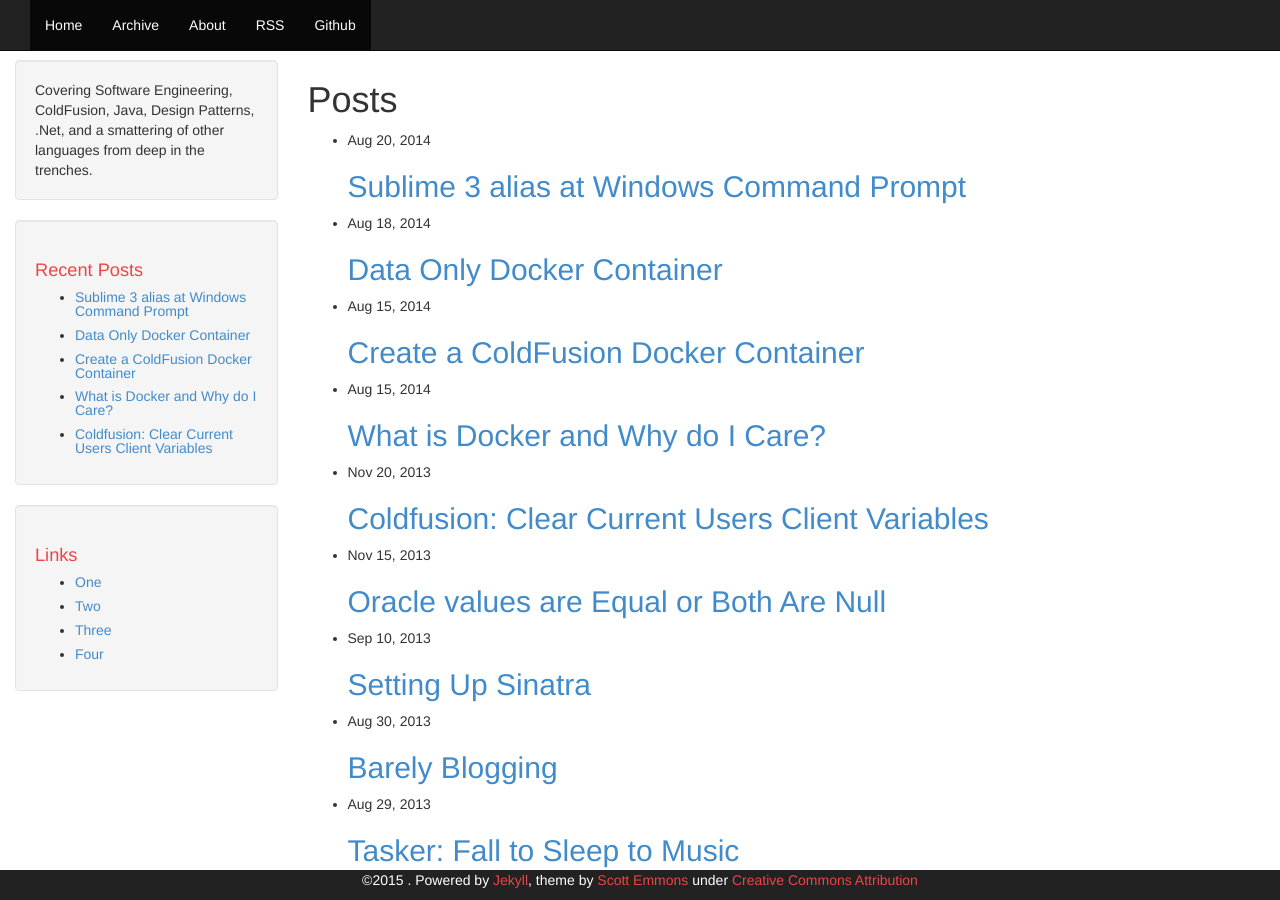
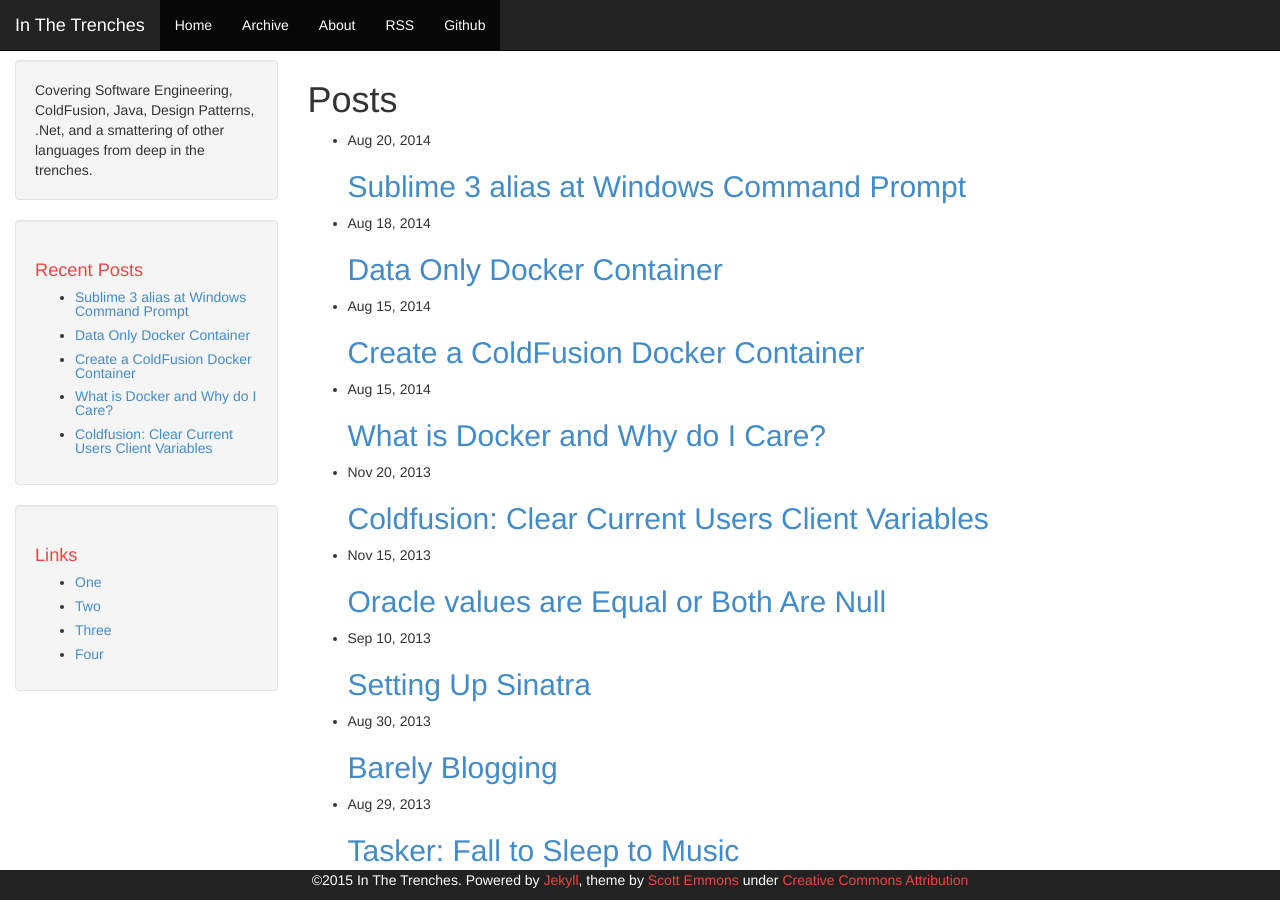
Before and after one commit to finalcut/finalcut.github.io, a Jekyll site: the page built from index.html, in a window 1280 px wide and 900 px high. Built offline with Jekyll 4.4.1, drawn with Linux system fonts in a browser that asks for light colours; Markdown is read by kramdown in place of the engine named in the settings; the list of posts is cut into pages by our own code; comment, search, counter and statistics services are not loaded; some of the changed lines change nothing that is shown.

Commit message:
updated some settings

```diff
--- a/_config.yml
+++ b/_config.yml
@@ -3,8 +3,8 @@
 # ----------------------- #
 
 url: http://code.rawlinson.us
-title: In The Trenches
-subtitle: Software Development from In The Trenches
+name: In The Trenches
+description: Software Development from In The Trenches
 author: Bill Rawlinson
 simple_search: http://google.com/search
 description: Covering Software Engineering, ColdFusion, Java, Design Patterns, .Net, and a smattering of other languages from deep in the trenches.
@@ -40,7 +40,6 @@ rdiscount:
     - smart
 
 paginate: 10          # Posts per page on the blog index
-pagination_dir: blog   # Directory base for pagination URLs eg. /blog/page/2/
 recent_posts: 5       # Posts in the sidebar Recent Posts section
 excerpt_link: "Read on &rarr;"  # "Continue reading" link text at the bottom of excerpted articles
 
```
